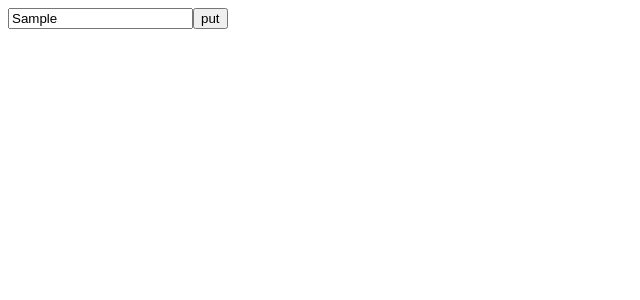
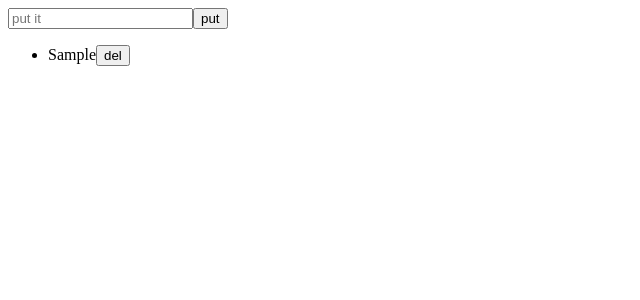
Before and after one commit to kimgh06/practiceRedux, a React (Create React App) app: page / in a window 1280 px wide. Both pictures are taken after typing "Sample" into the empty fields and a click on the button "put". Shown: the top 300 px of the page, without its empty margins (0-640 px from the left). Built offline with nearby package versions, Linux system fonts and the light colour scheme.

Commit message:
react-redux-todolist

```diff
--- a/src/Routes/Home.js
+++ b/src/Routes/Home.js
@@ -1,25 +1,33 @@
 import React, { useState } from "react";
 import { connect } from "react-redux";
+import Todo from "../components/Todo";
+import { addtodo, deltodo } from "../store";
 
 function Home(props) {
-  console.log(props);
+  console.log(props.state);
   const [text, setText] = useState("");
   return <div className="home">
     <form onSubmit={e => {
       e.preventDefault();
-
+      props.addTodo(text);
+      setText("");
     }}>
       <input placeholder="put it" value={text} onChange={e => setText(e.target.value)} />
       <button>put</button>
     </form>
     <ul>
-
+      {(props.state).map((i, n) => {
+        return <Todo {...i} key={n} />
+      })}
     </ul>
   </div>;
 }
-
-const getCurrent = (state) => {
+const mapStateToProps = (state) => {
   return { state };
 }
 
-export default connect(getCurrent)(Home);
+const mapDispatchToProps = (dispatch) => {
+  return { addTodo: e => dispatch(addtodo(e)) };
+}
+
+export default connect(mapStateToProps, mapDispatchToProps)(Home);
--- /dev/null
+++ b/src/components/Todo.js
@@ -0,0 +1,18 @@
+import React from "react";
+import { connect } from "react-redux";
+import { deltodo } from "../store";
+
+const Todo = ({ id, text, clicked }) => {
+  return <li id={id}>
+    {text}
+    <button onClick={e => {
+      clicked();
+    }}>del</button>
+  </li>;
+}
+
+const mapStateToProps = (dis, oprops) => {
+  return { clicked: e => dis(deltodo(oprops.id)) };
+}
+
+export default connect(null, mapStateToProps)(Todo);
```
